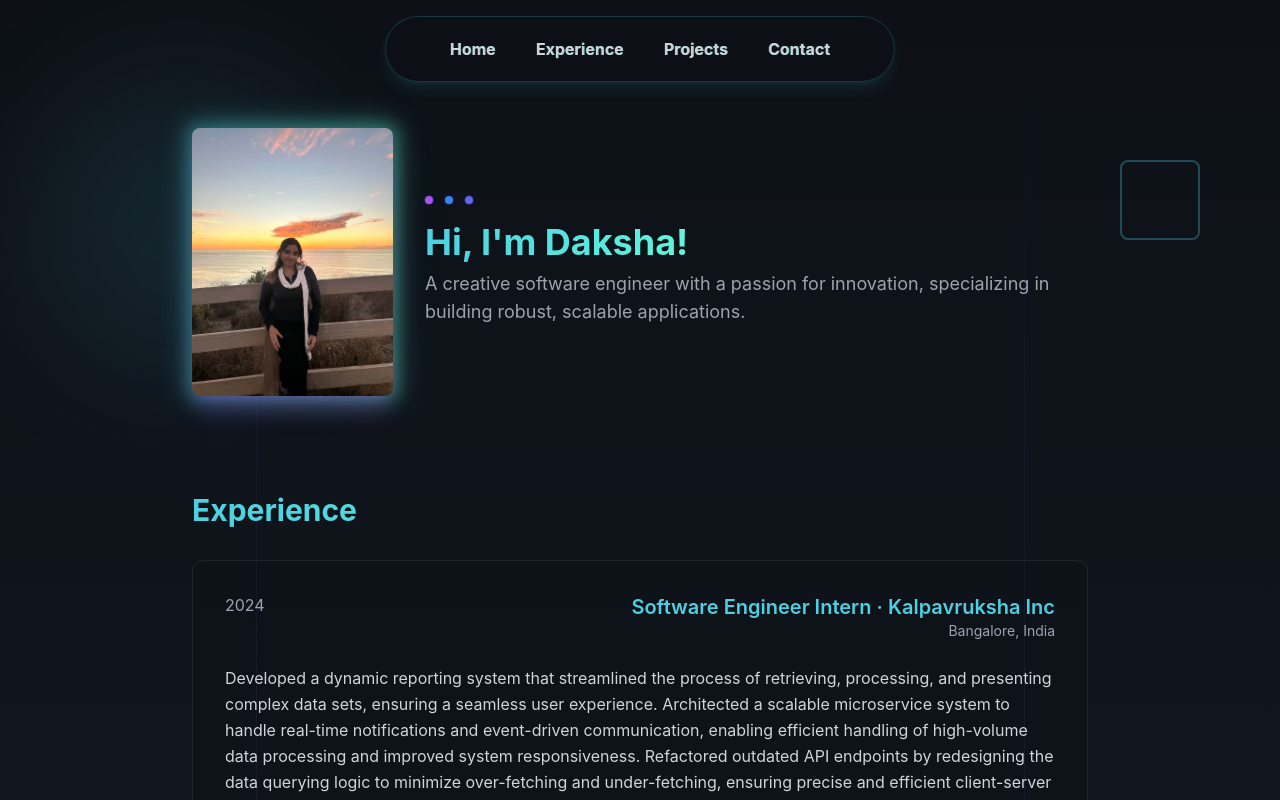
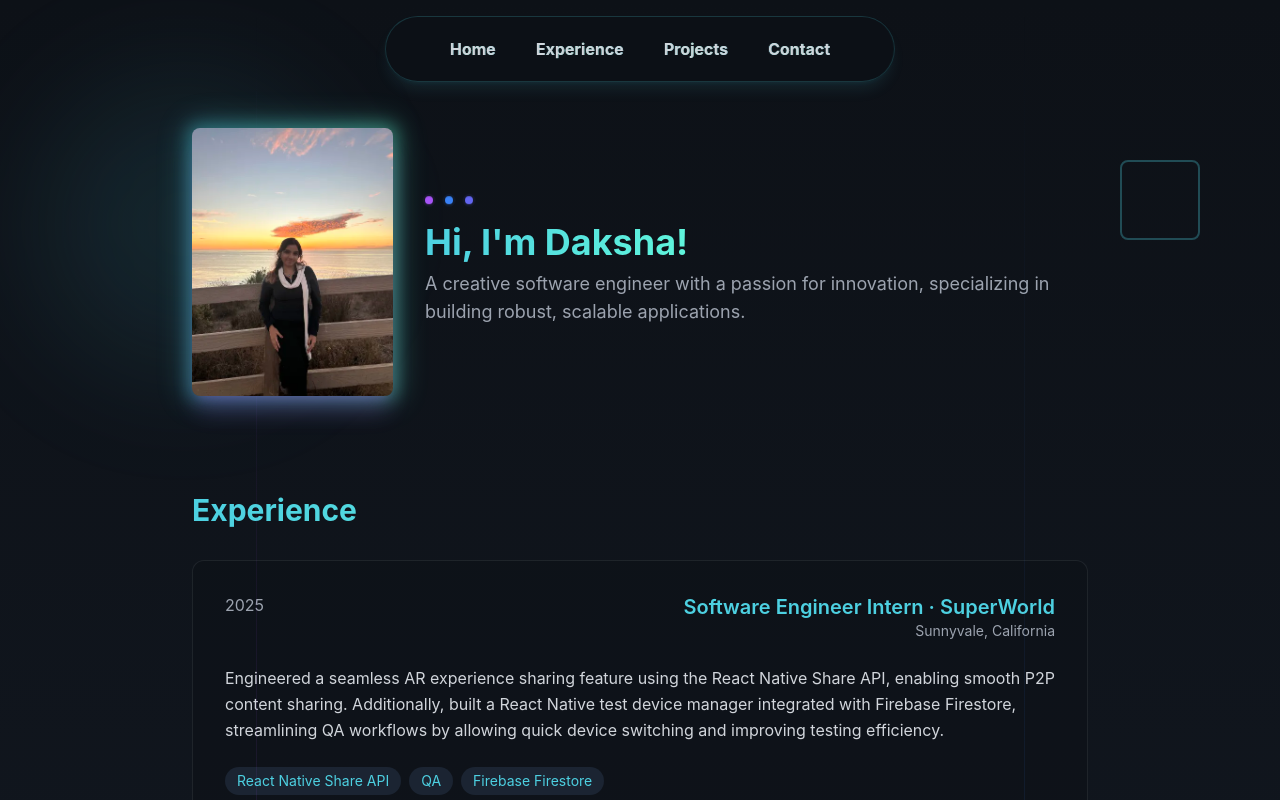
Before and after one commit to Dakshaarvind/my-portfolio, a React (Create React App) app: page / in a window 1280 px wide. Shown: the top 800 px of the page. Built offline with nearby package versions, Linux system fonts and the light colour scheme.

Commit message:
new experience

```diff
--- a/src/App.js
+++ b/src/App.js
@@ -119,6 +119,34 @@ const PortfolioWebsite = () => {
               Experience
             </h2>
             <div className="space-y-8">
+              {/* First Experience */}
+              <div className="bg-[#0D1117]/50 rounded-xl p-8 hover:bg-[#0D1117]/80 transition-all duration-300 border border-[#30363D]/50 hover:border-[#30363D] group animate-fade-in">
+                <div className="flex justify-between items-start mb-6">
+                  <span className="text-gray-400">2025</span>
+                  <div className="text-right">
+                    <h3 className="text-[#4DD0E1] text-xl font-semibold group-hover:text-[#64FFDA] transition-colors duration-300">
+                      Software Engineer Intern · SuperWorld
+                    </h3>
+                    <p className="text-gray-400 text-sm">Sunnyvale, California</p>
+                  </div>
+                </div>
+
+                <p className="text-gray-300 mb-6 leading-relaxed">
+                Engineered a seamless AR experience sharing feature using the React Native Share API, enabling smooth P2P content sharing. Additionally, built a React Native test device manager integrated with Firebase Firestore, streamlining QA workflows by allowing quick device switching and improving testing efficiency.
+                </p>
+
+                <div className="flex flex-wrap gap-2">
+                  {['React Native Share API', 'QA', 'Firebase Firestore'].map((tech) => (
+                    <span
+                      key={tech}
+                      className="px-3 py-1 bg-[#1B2432] text-[#4DD0E1] text-sm rounded-full group-hover:bg-[#1F2937] transition-colors duration-300"
+                    >
+                      {tech}
+                    </span>
+                  ))}
+                </div>
+              </div>
+
               {/* First Experience */}
               <div className="bg-[#0D1117]/50 rounded-xl p-8 hover:bg-[#0D1117]/80 transition-all duration-300 border border-[#30363D]/50 hover:border-[#30363D] group animate-fade-in">
                 <div className="flex justify-between items-start mb-6">
```
